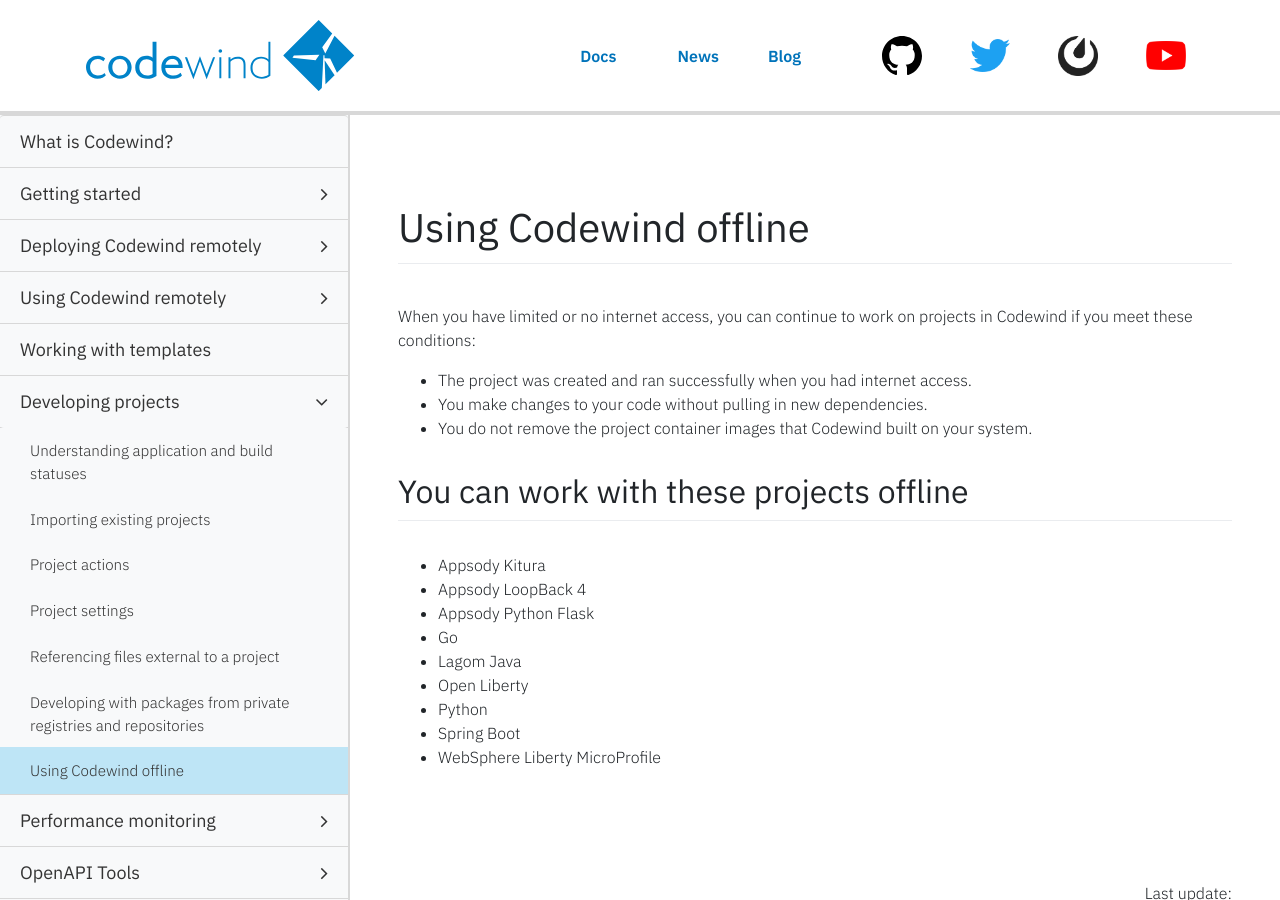
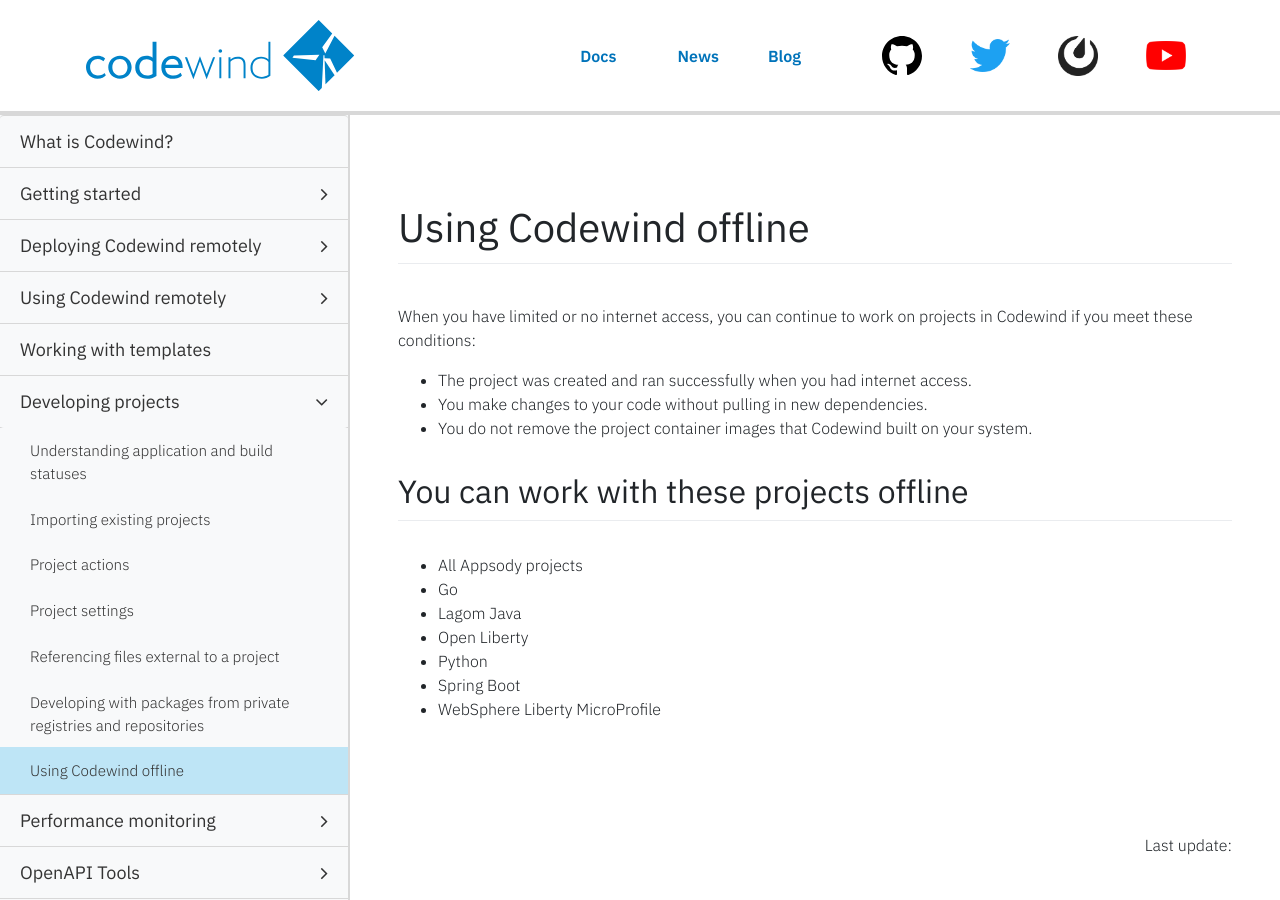
Before and after one commit to eclipse-archived/codewind-docs, a Jekyll site: the page built from docs/_documentations/offline-codewind.md, in a window 1280 px wide and 900 px high. Built offline with Jekyll 4.4.1, drawn with Linux system fonts in a browser that asks for light colours; nearby versions of some CDN libraries; comment, search, counter and statistics services are not loaded.

Commit message:
all appsody projects (#503)
Signed-off-by: Andrew Mak <makandre@ca.ibm.com>

```diff
--- a/docs/_documentations/offline-codewind.md
+++ b/docs/_documentations/offline-codewind.md
@@ -15,9 +15,7 @@ When you have limited or no internet access, you can continue to work on project
 - You do not remove the project container images that Codewind built on your system.
 
 ## You can work with these projects offline
-- Appsody Kitura
-- Appsody LoopBack 4
-- Appsody Python Flask
+- All Appsody projects
 - Go
 - Lagom Java
 - Open Liberty
```
